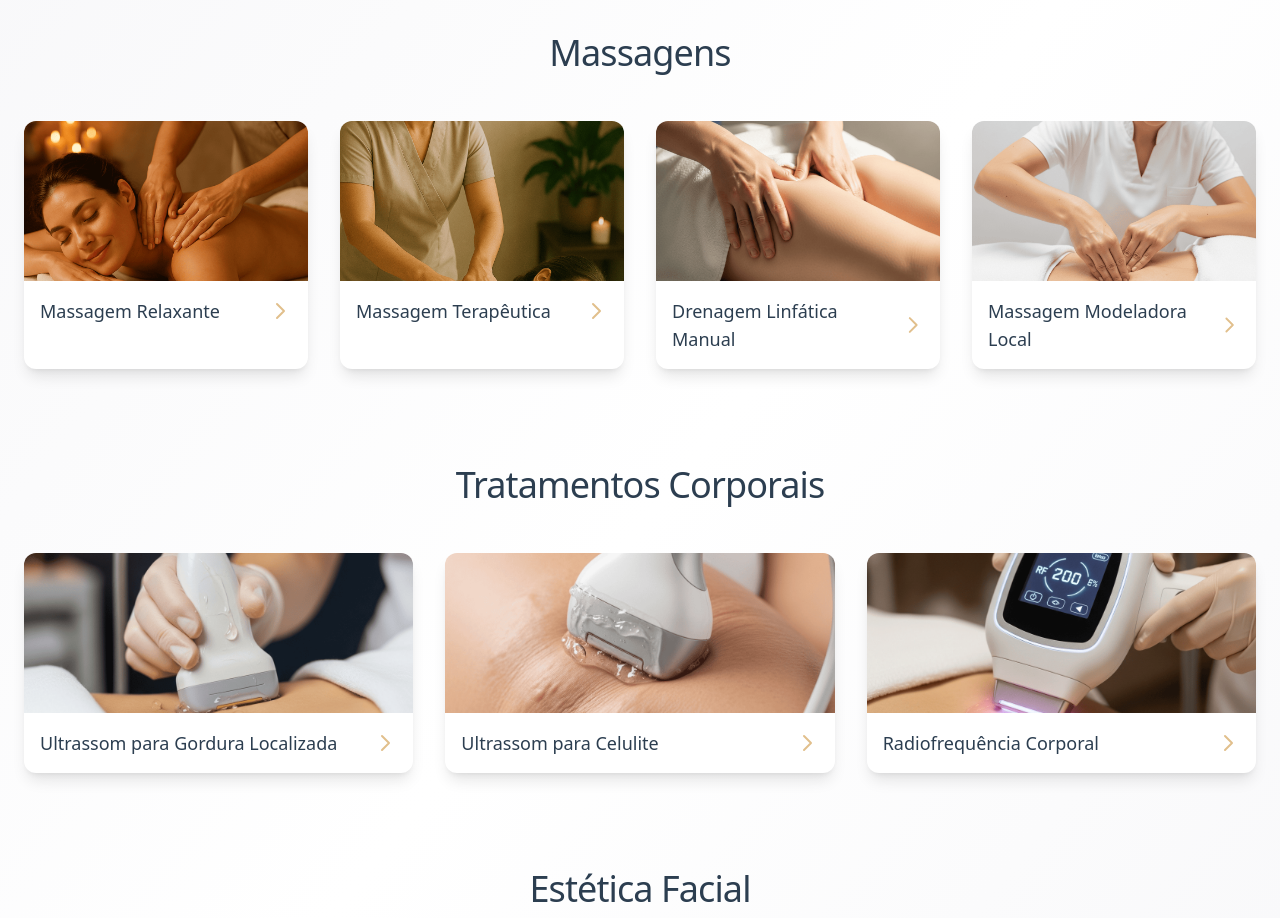
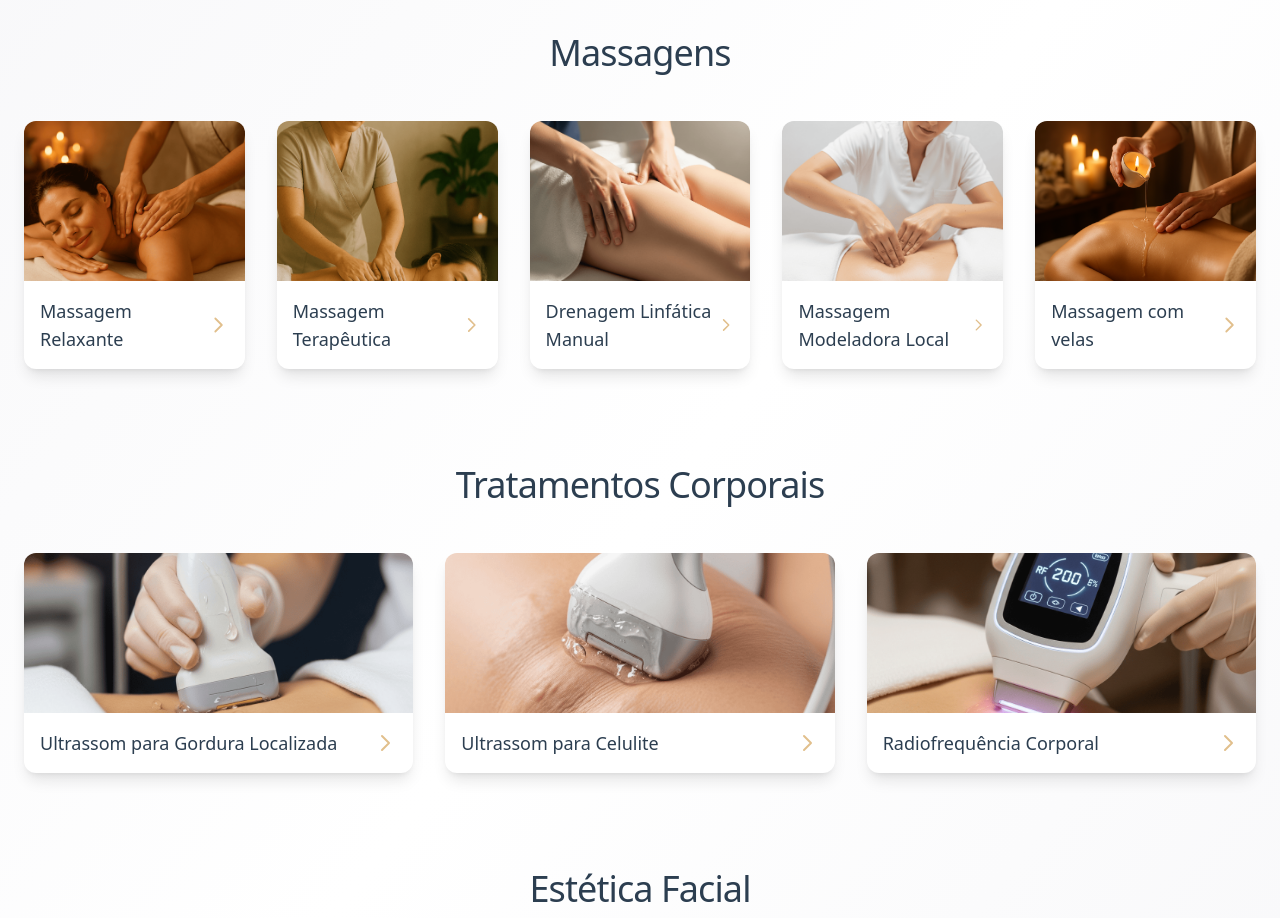
Before and after one commit to mittaEstetica/mittaestetica, a React (Vite) app: page / in a window 1280 px wide. Shown: the part 840-1758 px from the top of the page. Built offline with nearby package versions, Linux system fonts and the light colour scheme.

Commit message:
Added new service

```diff
--- a/src/components/ServiceDetail/ServiceDetail.tsx
+++ b/src/components/ServiceDetail/ServiceDetail.tsx
@@ -4,6 +4,7 @@ import massagemRelaxanteImg from '../../assets/Services/massagem_relaxante.png';
 import massagemTerapeuticaImg from '../../assets/Services/massagem_terapeutica.png';
 import drenagemLinfaticaImg from '../../assets/Services/drenagem_linfatica_manual.png';
 import massagemModeladoraImg from '../../assets/Services/massagem_modeladora_local.png';
+import massagemVelasQuentesImg from '../../assets/Services/massagem_velas_quentes.png';
 import ultrassomGorduraImg from '../../assets/Services/ultrassom_gordura_localizada.png';
 import ultrassomCeluliteImg from '../../assets/Services/ultrassom_celulite.png';
 import radiofrequenciaCorporalImg from '../../assets/Services/radiofrequencia_corporal.png';
@@ -34,7 +35,6 @@ const servicesData: Record<string, ServiceData> = {
     description: 'Técnica com toques suaves e profundos que aliviam o estresse e tensões',
     longDescription: 'Com 1h de duração, a massagem relaxante é realizada com movimentos suaves, contínuos e leves, que envolvem deslizamentos e toques harmoniosos por todo o corpo. Esses movimentos ajudam a liberar a tensão muscular e trazer sensação imediata de bem-estar.',
     duration: '1 hora',
-    price: 'R$ 120',
     benefits: [
       'Reduz o estresse e a ansiedade',
       'Alivia tensões musculares',
@@ -67,7 +67,6 @@ const servicesData: Record<string, ServiceData> = {
     description: 'Combina massagem relaxante com pedras aquecidas',
     longDescription: 'Com 1h de duração, essa técnica combina manobras suaves de massagem relaxante com a aplicação de pedras aquecidas em pontos estratégicos do corpo. O calor das pedras ajuda a dilatar os vasos sanguíneos, potencializando o relaxamento muscular e a sensação de bem-estar.',
     duration: '1 hora',
-    price: 'R$ 150',
     benefits: [
       'Relaxamento profundo do corpo e da mente',
       'Alívio de tensões e dores musculares',
@@ -99,7 +98,6 @@ const servicesData: Record<string, ServiceData> = {
     description: 'Focada em dores musculares e pontos de tensão',
     longDescription: 'Com 1h de duração, massagem terapêutica utiliza movimentos específicos e profundos, com foco em aliviar dores musculares, corrigir tensões. A intensidade é ajustada conforme a necessidade de cada paciente.',
     duration: '1 hora',
-    price: 'R$ 140',
     benefits: [
       'Alívio de dores musculares e tensões',
       'Redução de pontos de gatilho e contraturas',
@@ -132,7 +130,6 @@ const servicesData: Record<string, ServiceData> = {
     description: 'Movimentos leves que ativam o sistema linfático',
     longDescription: 'A drenagem linfática é realizada com movimentos suaves, rítmicos e delicados, sempre direcionados aos gânglios linfáticos. Esses toques estimulam a circulação da linfa, ajudando a reduzir o inchaço, eliminar toxinas e promover bem-estar.',
     duration: '60 minutos',
-    price: 'R$ 130',
     benefits: [
       'Melhora da circulação linfática e sanguínea',
       'Redução do inchaço e retenção de líquidos',
@@ -172,7 +169,6 @@ const servicesData: Record<string, ServiceData> = {
     description: 'Combina drenagem linfática com massagem modeladora',
     longDescription: 'Com 1h20 de duração, essa técnica combina a drenagem linfática manual, realizada com movimentos suaves e direcionados aos gânglios linfáticos de todo o corpo, com massagem modeladora localizada, que utiliza manobras mais firmes para atuar em áreas específicas. O objetivo é reduzir inchaço, estimular a circulação e ajudar na definição do corpo.',
     duration: '1h20',
-    price: 'R$ 180',
     benefits: [
       'Redução de retenção de líquido e inchaço',
       'Melhora da circulação linfática e sanguínea',
@@ -211,7 +207,6 @@ const servicesData: Record<string, ServiceData> = {
     description: 'Técnica intensa para modelar o corpo e reduzir medidas',
     longDescription: 'A massagem modeladora é uma técnica vigorosa que utiliza movimentos rápidos e intensos para melhorar a circulação e modelar o contorno corporal. Ideal para complementar tratamentos de emagrecimento.',
     duration: '20 minutos',
-    price: 'R$ 150',
     benefits: [
       'Melhora o aspecto da celulite',
       'Melhora o contorno corporal',
@@ -235,13 +230,42 @@ const servicesData: Record<string, ServiceData> = {
     image: massagemModeladoraImg,
     category: 'massage'
   },
+  'massagem-com-velas': {
+    id: 'massagem-com-velas',
+    name: 'Massagem com velas',
+    description: 'Técnica de massagem relaxante que utiliza velas especiais',
+    longDescription: 'Técnica de massagem relaxante que utiliza velas especiais, feitas de manteigas e óleos vegetais nutritivos, que ao serem aquecidas se transformam em um óleo morno. A temperatura agradável promove bem-estar físico e mental, enquanto os ativos hidratam e cuidam da pele.',
+    duration: '1 hora',
+    benefits: [
+      'Relaxamento profundo e alívio do estresse',
+      'Melhora da circulação sanguínea',
+      'Diminuição da tensão muscular',
+      'Aumento da sensação de bem-estar e equilíbrio emocional',
+      'Hidratação intensa e nutrição da pele',
+      'Estímulo sensorial por meio do calor suave e do aroma das velas'
+    ],
+    procedure: [
+      'A vela é acesa e, ao derreter, transforma-se em um óleo morno e aromático',
+      'O terapeuta despeja pequenas quantidades desse óleo sobre a pele',
+      'São realizados movimentos de massagem suaves e firmes, promovendo relaxamento, liberação de tensões e hidratação',
+      'A temperatura é cuidadosamente controlada para proporcionar conforto e segurança'
+    ],
+    contraindications: [
+      'Febre ou processos infecciosos',
+      'Doenças de pele na região de aplicação (lesões, alergias, dermatites)',
+      'Gestantes (especialmente nos primeiros meses, a depender das regiões)',
+      'Pessoas com problemas circulatórios graves, trombose ou varizes acentuadas',
+      'Alergia aos componentes da vela (óleos ou fragrâncias)'
+    ],
+    image: massagemVelasQuentesImg,
+    category: 'massage'
+  },
   'ultrassom-gordura-localizada': {
     id: 'ultrassom-gordura-localizada',
     name: 'Ultrassom para Gordura Localizada',
     description: 'Ondas sonoras que quebram células de gordura',
     longDescription: 'O ultrassom estético utiliza ondas sonoras de alta frequência que penetram no tecido adiposo, promovendo a vibração das células de gordura, rompendo suas membranas e facilitando sua eliminação. Sua aplicação é realizada por regiões, onde é aplicado gel de contato para condução das ondas, é indolor e não invasivo.',
     duration: '1 hora',
-    price: 'R$ 180',
     benefits: [
       'Redução de medidas e da gordura localizada',
       'Melhora a textura da pele',
@@ -271,7 +295,6 @@ const servicesData: Record<string, ServiceData> = {
     description: 'Reduz celulite inflamada e melhora a circulação',
     longDescription: 'Procedimento que utiliza ondas ultrassônicas para penetrar nas camadas mais profundas da pele e tecido subcutâneo, promovendo vibrações e aquecimento controlado, estimulando a circulação e a oxigenação dos tecidos. Ajuda a desfazer fibroses e melhorar a permeabilidade da pele para ativos anticelulite.',
     duration: '1 hora',
-    price: 'R$ 160',
     benefits: [
       'Melhora o aspecto da celulite (reduz ondulações e irregularidades da pele)',
       'Estimula a circulação sanguínea e linfática',
@@ -304,7 +327,6 @@ const servicesData: Record<string, ServiceData> = {
     description: 'Calor controlado para estimular colágeno e elastina',
     longDescription: 'É aplicado glicerina na pele para facilitar o deslizamento do aplicador e a condução da energia. O aparelho emite ondas de radiofrequência que aquecem as camadas mais profundas da pele (derme) de forma controlada, este aquecimento estimula a produção de colágeno e elastina, promovendo firmeza e efeito lifting. A temperatura na pele é monitorada durante todo o procedimento para garantir segurança e eficácia. A sessão é indolor, podendo causar apenas uma sensação de calor agradável.',
     duration: '1 hora',
-    price: 'R$ 200',
     benefits: [
       'Diminuição da flacidez da pele',
       'Estímulo da produção de colágeno',
@@ -335,7 +357,6 @@ const servicesData: Record<string, ServiceData> = {
     description: 'Tratamentos personalizados para rejuvenescimento',
     longDescription: 'A estética facial engloba diversos tratamentos personalizados para rejuvenescimento, hidratação e revitalização da pele do rosto. Cada protocolo é adaptado às necessidades específicas de cada cliente.',
     duration: '60-90 minutos',
-    price: 'R$ 150',
     benefits: [
       'Rejuvenesce a pele do rosto',
       'Melhora a hidratação',
@@ -368,7 +389,6 @@ const servicesData: Record<string, ServiceData> = {
     description: 'Remove impurezas e renova a pele',
     longDescription: 'Procedimento para higienização profunda da pele, removendo cravos, impurezas, células mortas e excesso de oleosidade. Inclui higienização, esfoliação, emoliência, extração manual, máscara calmante e hidratação, tem em torno de 1h30 de duração.',
     duration: '1h30',
-    price: 'R$ 120',
     benefits: [
       'Reduz cravos e previne acne',
       'Desobstrui poros',
@@ -398,7 +418,6 @@ const servicesData: Record<string, ServiceData> = {
     description: 'Renova a pele e clareia manchas',
     longDescription: 'Aplicação de ácidos na pele para promover a renovação celular e descamação controlada, promovendo melhora das manchas, redução de linhas finas de expressão, viço e textura da pele. Leva em torno de 1h de aplicação.',
     duration: '1 hora',
-    price: 'R$ 250',
     benefits: [
       'Clareamento de manchas (melasma, hiperpigmentações pós-inflamatórias)',
       'Redução de linhas finas e rugas superficiais',
@@ -430,7 +449,6 @@ const servicesData: Record<string, ServiceData> = {
     description: 'Cria microcanais para absorção de ativos',
     longDescription: 'Procedimento que utiliza um equipamento com microagulhas para criar microperfurações controladas na pele, facilitando a permeação de ativos para estimular a produção de colágeno e elastina. Tem em torno de 1h de duração.',
     duration: '1 hora',
-    price: 'R$ 300',
     benefits: [
       'Estimula a renovação celular e produção de colágeno',
       'Melhora textura e firmeza da pele',
@@ -463,7 +481,6 @@ const servicesData: Record<string, ServiceData> = {
     description: 'Calor para estimular colágeno e firmeza',
     longDescription: 'Tratamento que utiliza ondas de radiofrequência para aquecer as camadas mais profundas da pele, estimulando a produção de colágeno e elastina e auxilia no remodelamento facial. Pode ser associada a outros procedimentos para potencializar resultados. Em torno de 1h de duração.',
     duration: '1 hora',
-    price: 'R$ 220',
     benefits: [
       'Melhora a firmeza e sustentação da pele',
       'Reduz a flacidez facial',
--- a/src/components/Services/Services.tsx
+++ b/src/components/Services/Services.tsx
@@ -2,6 +2,7 @@ import massagemRelaxanteImg from '../../assets/Services/massagem_relaxante.png';
 import massagemTerapeuticaImg from '../../assets/Services/massagem_terapeutica.png';
 import drenagemLinfaticaImg from '../../assets/Services/drenagem_linfatica_manual.png';
 import massagemModeladoraImg from '../../assets/Services/massagem_modeladora_local.png';
+import massagemVelasQuentesImg from '../../assets/Services/massagem_velas_quentes.png';
 import ultrassomGorduraImg from '../../assets/Services/ultrassom_gordura_localizada.png';
 import ultrassomCeluliteImg from '../../assets/Services/ultrassom_celulite.png';
 import radiofrequenciaCorporalImg from '../../assets/Services/radiofrequencia_corporal.png';
@@ -30,7 +31,7 @@ function Services() {
             <h3 className="text-4xl font-light text-brand-text-primary mb-12 text-center tracking-tight">
               Massagens
             </h3>
-            <div className="grid grid-cols-1 md:grid-cols-2 lg:grid-cols-4 gap-8">
+            <div className="grid grid-cols-1 md:grid-cols-2 lg:grid-cols-5 gap-8">
               <div className="group bg-white rounded-xl shadow-lg transition-all duration-300 hover:shadow-xl border-0 flex flex-col items-center text-center overflow-hidden relative">
                 <button
                   onClick={() => window.location.href = '/servicos/massagem-relaxante'}
@@ -92,6 +93,23 @@ function Services() {
                   </div>
                   <div className="p-4 flex items-center justify-between">
                     <h4 className="text-lg text-brand-text-primary font-medium">Massagem Modeladora Local</h4>
+                    <svg className="w-6 h-6 text-brand-ui-element/60 group-hover:text-brand-ui-element transition-colors" fill="none" stroke="currentColor" viewBox="0 0 24 24">
+                      <path strokeLinecap="round" strokeLinejoin="round" strokeWidth={2} d="M9 5l7 7-7 7" />
+                    </svg>
+                  </div>
+                </button>
+              </div>
+
+              <div className="group bg-white rounded-xl shadow-lg text-center transition-all duration-300 hover:shadow-xl border-0 overflow-hidden relative">
+                <button
+                  onClick={() => window.location.href = '/servicos/massagem-com-velas'}
+                  className="w-full text-left"
+                >
+                  <div className="relative">
+                    <img src={massagemVelasQuentesImg} alt="Massagem com velas" className="w-full h-40 object-cover" />
+                  </div>
+                  <div className="p-4 flex items-center justify-between">
+                    <h4 className="text-lg text-brand-text-primary font-medium">Massagem com velas</h4>
                     <svg className="w-6 h-6 text-brand-ui-element/60 group-hover:text-brand-ui-element transition-colors" fill="none" stroke="currentColor" viewBox="0 0 24 24">
                       <path strokeLinecap="round" strokeLinejoin="round" strokeWidth={2} d="M9 5l7 7-7 7" />
                     </svg>
```
Also changed, not shown: src/assets/Services/massagem_velas_quentes.png (added).
